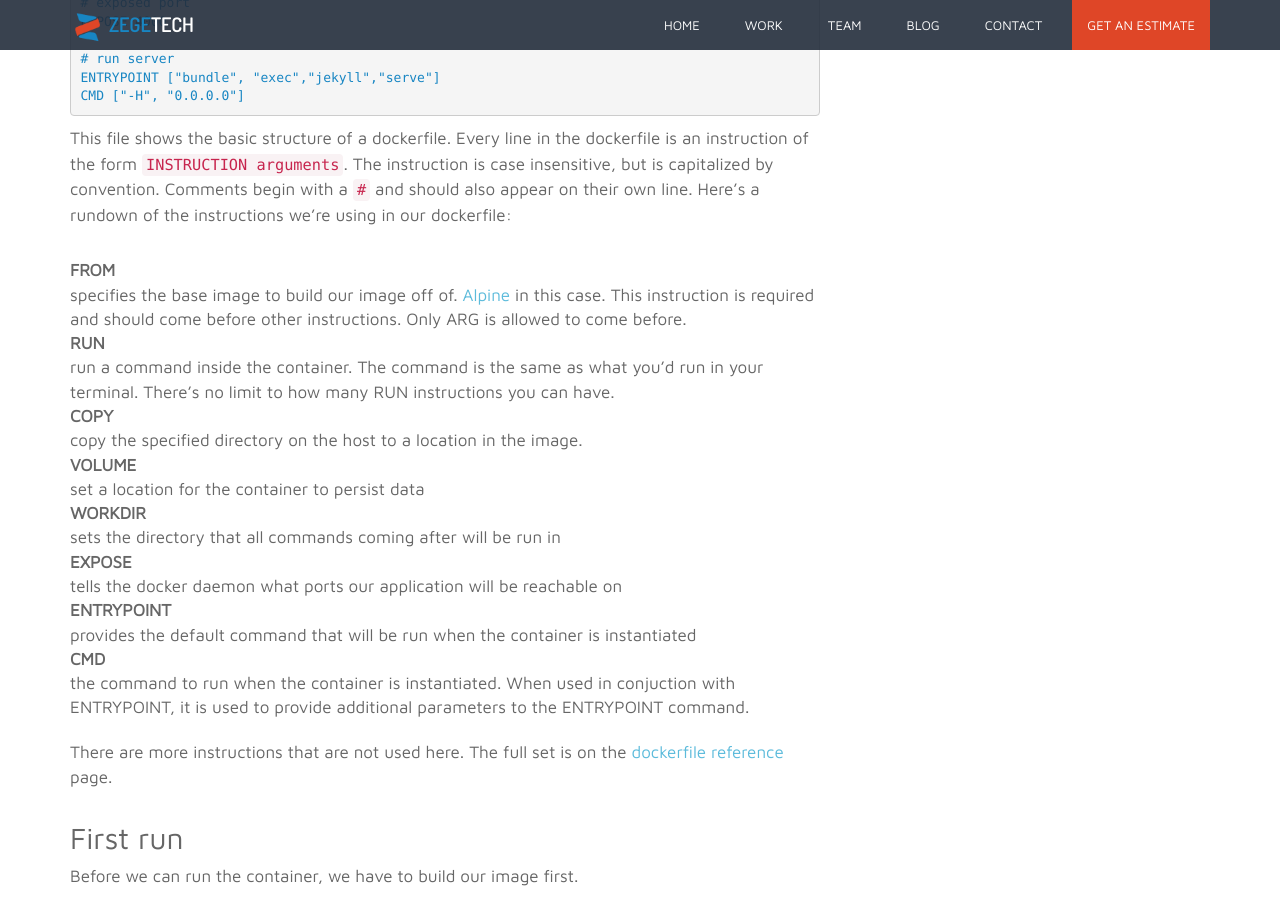
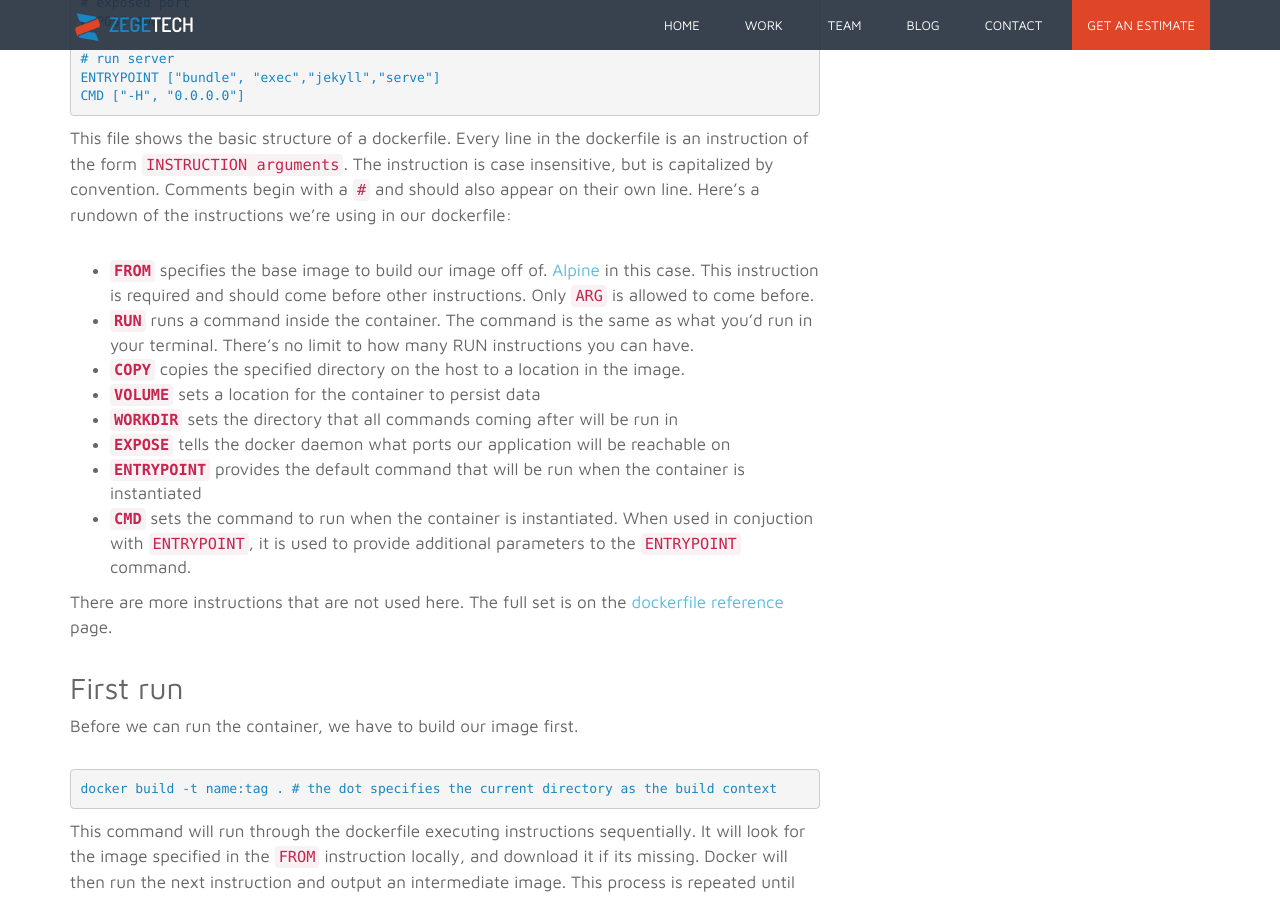
Before and after one commit to zegetech/zegetech.github.io, a Jekyll site: the page built from _posts/2018-11-08-developing-with-docker.md, in a window 1280 px wide and 900 px high, scrolled down 3071 px. Built offline with Jekyll 4.4.1, drawn with Linux system fonts in a browser that asks for light colours; some of the changed text lies outside the part shown.

Commit message:
update news to blog

```diff
--- a/_posts/2018-11-08-developing-with-docker.md
+++ b/_posts/2018-11-08-developing-with-docker.md
@@ -7,12 +7,12 @@ intro: So, you probably already know [what docker is](what-and-why-docker) and w
   This post will walk you through the process of *dockerizing* a jekyll based site(this one).
   By dockerizing the site, the number of dependencies a developer would need to install on their machines is reduced to two; [Docker engine](https://www.docker.com/products/docker-engine) and [Docker compose](https://docs.docker.com/compose/overview/).
 ---
-![Fruits in a transparent container](/assets/images/blog/{{ page.blog-image }}){:class="img-responsive center"}
+![Docker crayon sketch](/assets/images/blog/{{ page.blog-image }}){:class="img-responsive center"}
 {{ page.intro }}
 
 ## Docker Installation
 
-The docker team offers two docker editions, Docker CE(community edition) and Docker EE(enterprise edition).
+The docker team offers two docker editions, Docker CE (community edition) and Docker EE (enterprise edition).
 The enterprise edition is meant for enterprises running multi-container applications at scale and requiring enhanced security, certification and support.
 For getting started with docker, what you want is [docker-ce](https://docs.docker.com/install/).
 
@@ -111,29 +111,14 @@ The instruction is case insensitive, but is capitalized by convention.
 Comments begin with a `#` and should also appear on their own line.
 Here's a rundown of the instructions we're using in our dockerfile:
 
-FROM
-: specifies the base image to build our image off of. [Alpine](https://alpinelinux.org/about/) in this case. This instruction is required and should come before other instructions. Only ARG is allowed to come before.
-
-RUN
-: run a command inside the container. The command is the same as what you'd run in your terminal. There's no limit to how many RUN instructions you can have.
-
-COPY
-: copy the specified directory on the host to a location in the image.
-
-VOLUME
-: set a location for the container to persist data
-
-WORKDIR
-: sets the directory that all commands coming after will be run in
-
-EXPOSE
-: tells the docker daemon what ports our application will be reachable on
-
-ENTRYPOINT
-: provides the default command that will be run when the container is instantiated
-
-CMD
-: the command to run when the container is instantiated. When used in conjuction with ENTRYPOINT, it is used to provide additional parameters to the ENTRYPOINT command.
++ **`FROM`** specifies the base image to build our image off of. [Alpine](https://alpinelinux.org/about/) in this case. This instruction is required and should come before other instructions. Only `ARG` is allowed to come before.
++ **`RUN`** runs a command inside the container. The command is the same as what you'd run in your terminal. There's no limit to how many RUN instructions you can have.
++ **`COPY`** copies the specified directory on the host to a location in the image.
++ **`VOLUME`** sets a location for the container to persist data
++ **`WORKDIR`** sets the directory that all commands coming after will be run in
++ **`EXPOSE`** tells the docker daemon what ports our application will be reachable on
++ **`ENTRYPOINT`** provides the default command that will be run when the container is instantiated
++ **`CMD`** sets the command to run when the container is instantiated. When used in conjuction with `ENTRYPOINT`, it is used to provide additional parameters to the `ENTRYPOINT` command.
 
 There are more instructions that are not used here. The full set is on the [dockerfile reference](https://docs.docker.com/engine/reference/builder/) page.
 
```
Also changed, not shown: other parts of _posts/2018-11-08-developing-with-docker.md (+1 -1 lines).
